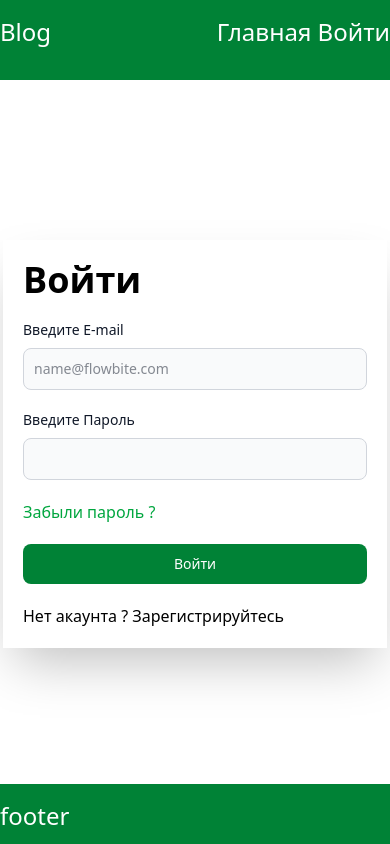
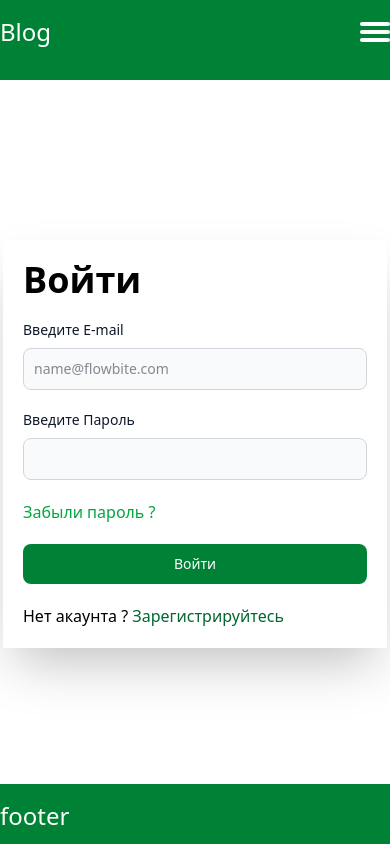
Before and after one commit to PashaZubkov55/blog_client, a React (Vite) app: page /login in a window 390 px wide. Built offline with nearby package versions, Linux system fonts and the light colour scheme; no server answers.

Commit message:
'adaptive_menu'

```diff
--- a/src/App.css
+++ b/src/App.css
@@ -12,3 +12,14 @@
 .arrow__top:hover{
     cursor: pointer;
 }
+
+.mwenu__mobile{
+    position: fixed;
+    width: 100%;
+    padding: 15px;
+    height: 100%;
+    background: green;
+    top: 0;
+    left: 0;
+    z-index: 15000000000000000000000;
+}
--- a/src/components/Header.tsx
+++ b/src/components/Header.tsx
@@ -9,7 +9,10 @@ export const Header =()=>{
                 <div className="header__wrapper flex justify-between items-center pt-4 items-center text-white  text-2xl" >
 
                     <NavLink className='header__logo' to={HOME_ROUTE}>Blog</NavLink>
+
                     <Navbar/>
+
+
                 </div>
                 </div>
 
--- a/src/components/Login.tsx
+++ b/src/components/Login.tsx
@@ -88,7 +88,7 @@ export const Login = ()=>{
     <NavLink to={FORGOT_PASSWORD_ROUTE} className='text-green-600' > Забыли пароль ? </NavLink>
   </div>
   <button type='submit' className="cursor-pointer text-white bg-green-700 hover:bg-green-800 focus:ring-4 focus:outline-none focus:ring-green-300 font-medium rounded-lg text-sm w-full sm:w-auto px-5 py-2.5 text-center dark:bg-blue-600 dark:hover:bg-blue-700 dark:focus:ring-blue-800">Войти</button>
-    <div className="form__submit mt-5">Нет акаунта ? <NavLink to={REGISTRATION_ROUTE}>Зарегистрируйтесь</NavLink></div>
+    <div className="form__submit mt-5">Нет акаунта ? <NavLink to={REGISTRATION_ROUTE} className='text-green-800'>Зарегистрируйтесь</NavLink></div>
 </form>
 
 
--- a/src/components/Navbar.tsx
+++ b/src/components/Navbar.tsx
@@ -2,11 +2,25 @@ import { NavLink, useNavigate } from "react-router-dom"
 import {useDispatch, useSelector } from "react-redux"
 import { HOME_ROUTE, LOGUIN_ROUTE, PROFILE_ROUTE } from "../router/Url"
 import { setUser } from "../store/Auth/AuthSlice"
+import { NavbarMobile } from "./NavbarMobile"
+import { useState } from "react"
 export const Navbar=()=>{
     const navigate = useNavigate()
     const user = useSelector((state)=>state.auth.user)
     const dispatch = useDispatch()
+    const [burgerMenuStatus, setBurgerMenuStatus] = useState(false)
 
+    const menuStatus =()=>{
+       if (burgerMenuStatus == true) {
+        setBurgerMenuStatus(false)
+        console.log(burgerMenuStatus)
+       }else{
+        setBurgerMenuStatus(true)
+        console.log(burgerMenuStatus)
+       }
+
+
+    }
     const logOut = ()=>{
         localStorage.removeItem('token')
         localStorage.removeItem('userId')
@@ -18,7 +32,43 @@ export const Navbar=()=>{
 
     }
      return(
-         <nav className="navbar">
+        <div className="menu">
+          <div className="block md:hidden" >
+            <div className="menu__burger  cursor-pointer" onClick={()=>{setBurgerMenuStatus(true)}}>
+            <svg width="30" height="20" viewBox="0 0 30 20" fill="none" xmlns="http://www.w3.org/2000/svg">
+            <rect x="0" y="0" width="30" height="4" rx="2" fill="#FFFFFF"/>
+            <rect x="0" y="8" width="30" height="4" rx="2" fill="#FFFFFF"/>
+            <rect x="0" y="16" width="30" height="4" rx="2" fill="#FFFFFF"/>
+            </svg>
+            </div>
+            {burgerMenuStatus == true?
+          <nav  className="mwenu__mobile" onClick={()=>{menuStatus()}}>
+          {user.payload === true?
+                 <ul className="">
+                  <li> <NavLink  to={HOME_ROUTE} className='list__item'>Главная </NavLink></li>
+                  <li>  <NavLink  to={PROFILE_ROUTE} className='list__item'>Профиль </NavLink>   </li>
+                  <li><span onClick={()=>{logOut()}}className='list__item  cursor-pointer' >Выйти </span></li>
+
+
+
+                      </ul>
+                      :
+                      <ul className="">
+                          <li> <NavLink  to={HOME_ROUTE} className='list__item'>Главная </NavLink>   </li>
+                          <li> <NavLink to={LOGUIN_ROUTE}  className='list__item' > Войти </NavLink>  </li>
+
+
+                           </ul>
+
+
+
+      }
+          </nav>  : false
+
+        }
+
+          </div>
+         <nav className="hidden navbar md:block ">
             {user.payload === true?
                    <ul className="navbar_list list">
                    <NavLink  to={HOME_ROUTE} className='list__item'>Главная </NavLink>
@@ -35,5 +85,6 @@ export const Navbar=()=>{
 
         }
          </nav>
+         </div>
      )
     }
--- a/src/modals/UpdatePostComponent.tsx
+++ b/src/modals/UpdatePostComponent.tsx
@@ -129,11 +129,11 @@ export const UpdatePostComponent = ({title, description,  img})=>{
                      <div className=" person__awatar flex justify-center">
                       {imageVisible?
                        <div className=" h-auto max-w-lg  my-3  ">
-                      <img className=" h-auto max-w-lg rounded-lg" src={imageVisible} alt='Woman looking front'/>
+                      <img className=" sm:w-16 h-auto max-w-lg rounded-lg   sm: w-32 md:w-100" src={imageVisible} alt='Woman looking front'/>
                       </div>
                       :
-                      <div className=" h-auto max-w-lg  my-3  ">
-                      <img className=" h-auto max-w-lg rounded-lg" src={URL_SERVER+img} alt='Woman looking front'/>
+                      <div className="  md:h-auto max-w-lg  my-3  ">
+                      <img className=" h-auto max-w-lg rounded-lg  sm: w-32 md:w-100 " src={URL_SERVER+img} alt='Woman looking front'/>
                       </div>
                         }
 
--- a/src/pages/SettingsPage.tsx
+++ b/src/pages/SettingsPage.tsx
@@ -38,10 +38,12 @@ export const SettingsPage = ()=>{
                     <button
                     onClick={()=>{visibleModal('createUnfo')}}
                    type='button'   className=" cursor-pointer mb-2 block   bg-green-700 w-full rounded  text-white px-6 pb-2 pt-2.5 text-xs hover:bg-green-800  font-medium uppercase leading-normal  shadow-primary-3 transition duration-150 ease-in-out hover:bg-primary-accent-300 hover:shadow-primary-2 focus:bg-primary-accent-300 focus:shadow-primary-2 focus:outline-none focus:ring-0 active:bg-primary-600 active:shadow-primary-2 motion-reduce:transition-none dark:shadow-black/30 dark:hover:shadow-dark-strong dark:focus:shadow-dark-strong dark:active:shadow-dark-strong ">
+
                   Добавить о себе</button>:
                      <button
                      onClick={()=>{visibleModal('updateInfo')}}
                     type='button'   className=" cursor-pointer mb-2 block   bg-green-700 w-full rounded  text-white px-6 pb-2 pt-2.5 text-xs hover:bg-green-800  font-medium uppercase leading-normal  shadow-primary-3 transition duration-150 ease-in-out hover:bg-primary-accent-300 hover:shadow-primary-2 focus:bg-primary-accent-300 focus:shadow-primary-2 focus:outline-none focus:ring-0 active:bg-primary-600 active:shadow-primary-2 motion-reduce:transition-none dark:shadow-black/30 dark:hover:shadow-dark-strong dark:focus:shadow-dark-strong dark:active:shadow-dark-strong ">
+
                    Редактировать Профиль</button>
 
                 }
```
